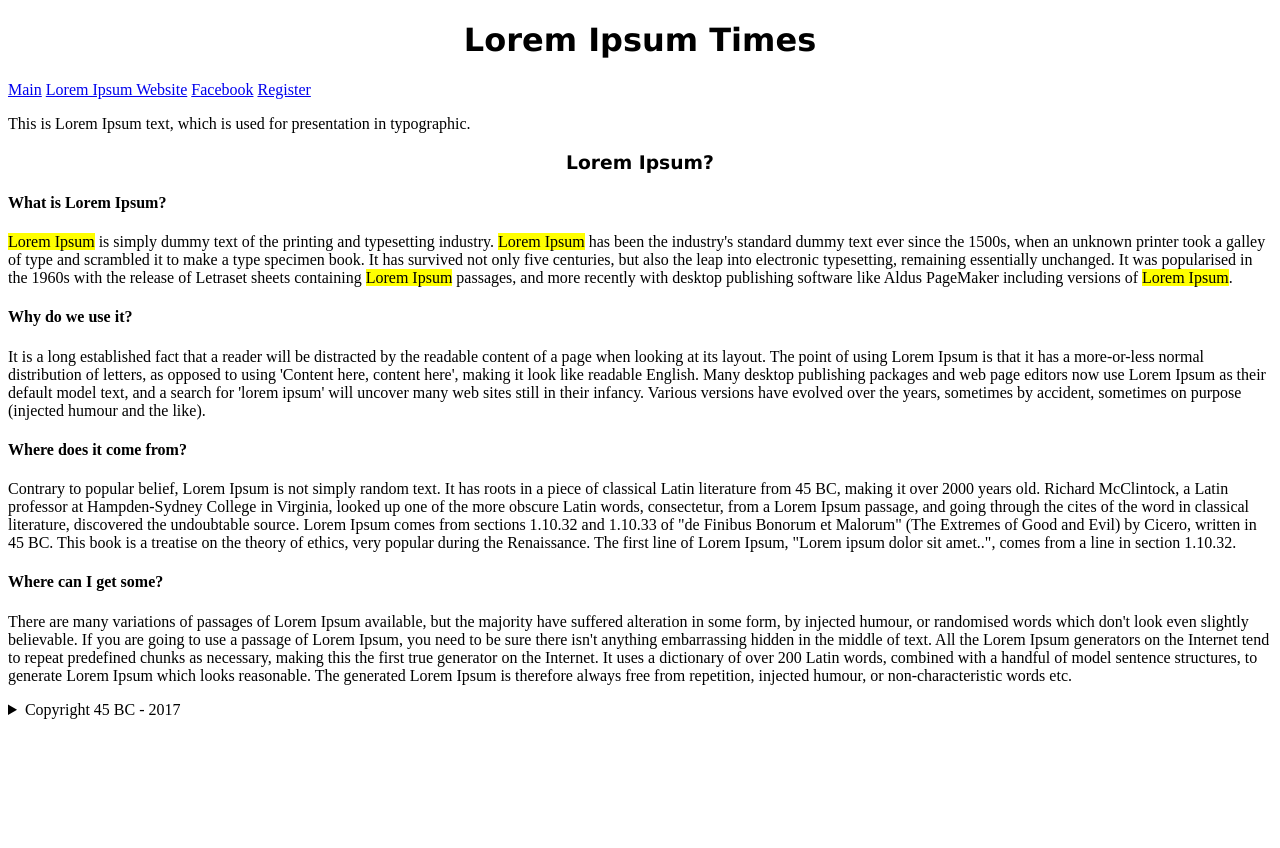
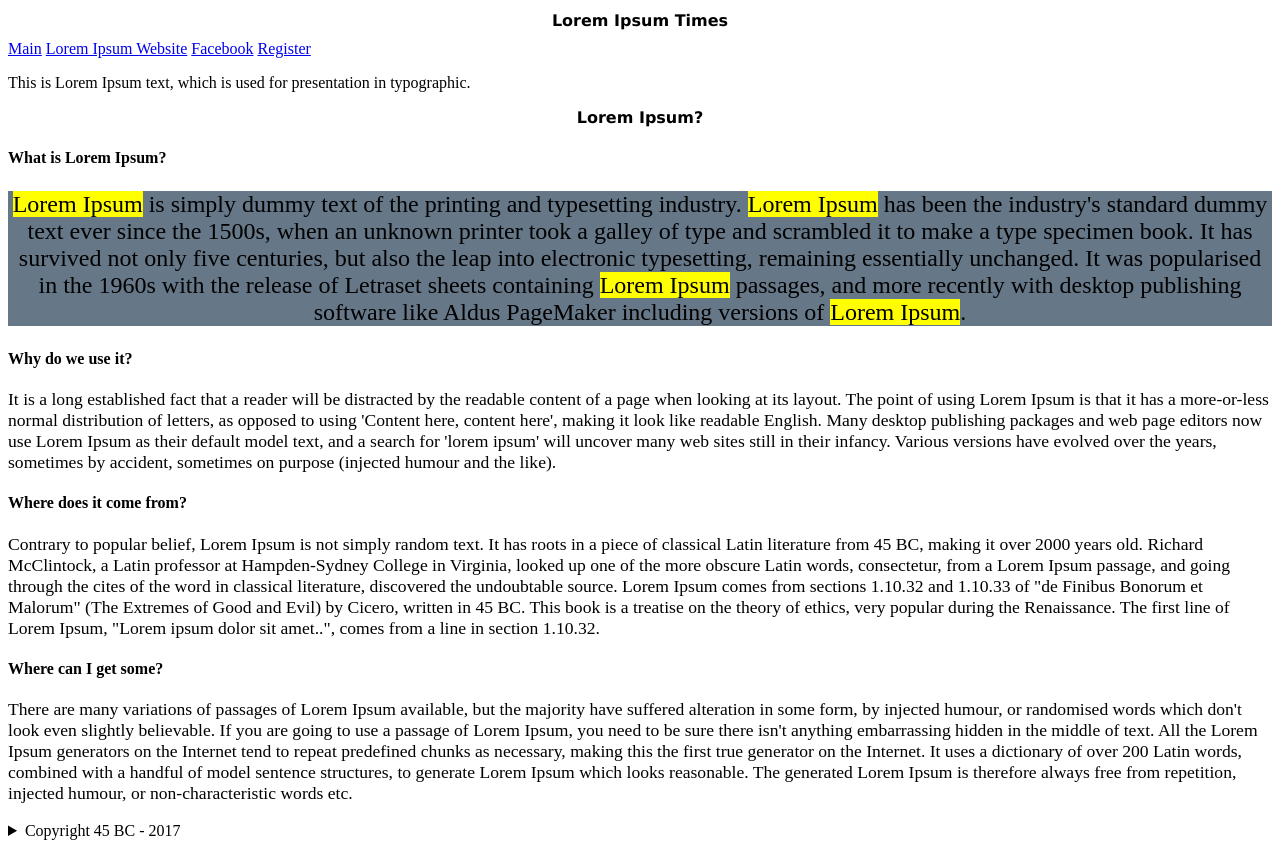
Before and after one commit to danille/web_tech_labs, a PHP site: page / in a window 1280 px wide. Before the commit the page ends 719 px from the top, so only its background shows below. Run offline with PHP 8.4, Linux system fonts and the light colour scheme.

Commit message:
specified font size

```diff
--- a/lab3/index.html
+++ b/lab3/index.html
@@ -28,25 +28,25 @@
 			</header>
 			<section>
 				<h4>What is Lorem Ipsum?</h4>
-					<p>
+					<p id="id-main-text">
 						<mark>Lorem Ipsum</mark> is simply dummy text of the printing and typesetting industry. <mark>Lorem Ipsum</mark> has been the industry's standard dummy text ever since the 1500s, when an unknown printer took a galley of type and scrambled it to make a type specimen book. It has survived not only five centuries, but also the leap into electronic typesetting, remaining essentially unchanged. It was popularised in the 1960s with the release of Letraset sheets containing <mark>Lorem Ipsum</mark> passages, and more recently with desktop publishing software like Aldus PageMaker including versions of <mark>Lorem Ipsum</mark>.
 					</p>
 			</section>
 			<section>
 				<h4>Why do we use it?</h4>
-				<p>
+				<p class="cl-text">
 					It is a long established fact that a reader will be distracted by the readable content of a page when looking at its layout. The point of using Lorem Ipsum is that it has a more-or-less normal distribution of letters, as opposed to using 'Content here, content here', making it look like readable English. Many desktop publishing packages and web page editors now use Lorem Ipsum as their default model text, and a search for 'lorem ipsum' will uncover many web sites still in their infancy. Various versions have evolved over the years, sometimes by accident, sometimes on purpose (injected humour and the like).
 				</p>
 			</section>
 			<section>
 				<h4>Where does it come from?</h4>
-				<p>
+				<p class="cl-text">
 					Contrary to popular belief, Lorem Ipsum is not simply random text. It has roots in a piece of classical Latin literature from 45 BC, making it over 2000 years old. Richard McClintock, a Latin professor at Hampden-Sydney College in Virginia, looked up one of the more obscure Latin words, consectetur, from a Lorem Ipsum passage, and going through the cites of the word in classical literature, discovered the undoubtable source. Lorem Ipsum comes from sections 1.10.32 and 1.10.33 of "de Finibus Bonorum et Malorum" (The Extremes of Good and Evil) by Cicero, written in 45 BC. This book is a treatise on the theory of ethics, very popular during the Renaissance. The first line of Lorem Ipsum, "Lorem ipsum dolor sit amet..", comes from a line in section 1.10.32.
 				</p>
 			</section>
 			<section>
 				<h4>Where can I get some?</h4>
-				<p>
+				<p class="cl-text">
 					There are many variations of passages of Lorem Ipsum available, but the majority have suffered alteration in some form, by injected humour, or randomised words which don't look even slightly believable. If you are going to use a passage of Lorem Ipsum, you need to be sure there isn't anything embarrassing hidden in the middle of text. All the Lorem Ipsum generators on the Internet tend to repeat predefined chunks as necessary, making this the first true generator on the Internet. It uses a dictionary of over 200 Latin words, combined with a handful of model sentence structures, to generate Lorem Ipsum which looks reasonable. The generated Lorem Ipsum is therefore always free from repetition, injected humour, or non-characteristic words etc.
 				</p>
 			</section>
--- a/lab3/static/styles/index.css
+++ b/lab3/static/styles/index.css
@@ -1,4 +1,15 @@
 h1, h3 {
 	text-align: center;
 	font-family: "Verdana";
+	font-size: 1em;
 }
+
+#id-main-text {
+	text-align: center;
+	background-color: #667788;
+	font-size: 24px;
+}
+
+.cl-text {
+	font-size: 110%;
+}
```
